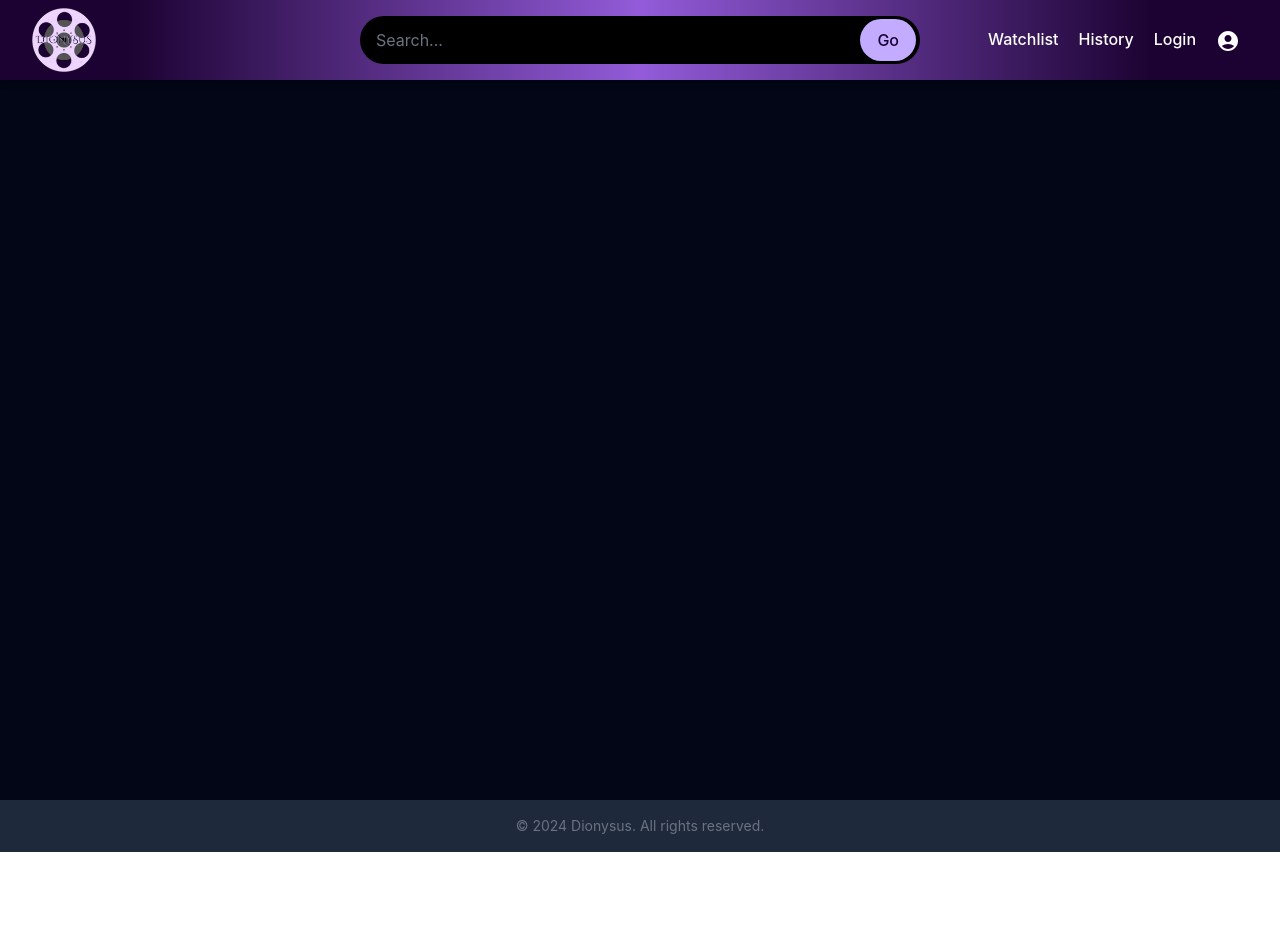
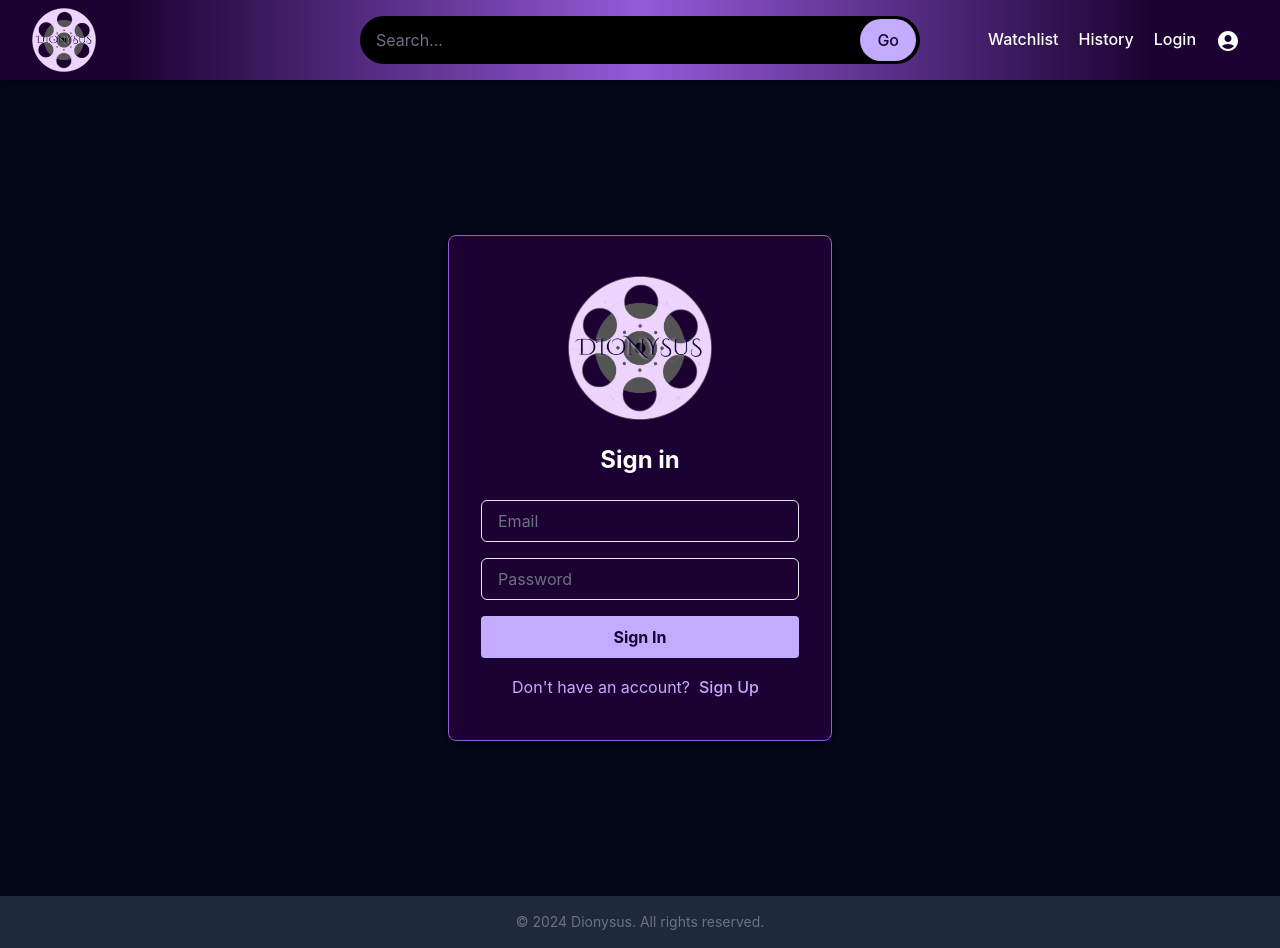
Before and after one commit to LycaonIndustries/Dionysus-Frontend, a React (Vite) app: page /auth/login in a window 1280 px wide. Before the commit the page ends 852 px from the top, so only its background shows below. Built offline with nearby package versions, Linux system fonts and the light colour scheme; a web font is replaced by a local one.

Commit message:
Added Login and signup

```diff
--- a/src/App.tsx
+++ b/src/App.tsx
@@ -11,6 +11,7 @@ import Header from "./layouts/Header";
 // Import page components for routing
 import History from "./pages/History";
 import Home from "./pages/Home";
+import { AuthForm } from "./pages/AuthForm";
 import Profile from "./pages/Profile";
 import WatchList from "./pages/WatchList";
 
@@ -34,6 +35,7 @@ const App: React.FC = () => {
           <Route path="/history" element={<History />} />
           {/* Route for the profile/account page */}
           <Route path="/account" element={<Profile />} />
+          <Route path="/auth/login" element={<AuthForm />} />
         </Routes>
       </Body>
       {/* Render the Footer component */}
--- a/src/components/Search.tsx
+++ b/src/components/Search.tsx
@@ -48,7 +48,7 @@ const SearchBar: React.FC = () => {
           <span id="defaultSearchText" className="hidden md:block">
             Go
           </span>
-          <span className="md:hidden flex items-center justify-center w-1 h-5  bg-transparent text-brand-dark text-white">
+          <span className="md:hidden flex items-center justify-center w-1 h-5  bg-transparent text-brand-dark">
             <SearchIcon />
           </span>
         </button>
--- /dev/null
+++ b/src/pages/AuthForm.tsx
@@ -0,0 +1,127 @@
+import React, { useState } from "react";
+import logo from "../assets/img/dionysus-logo-transparent.png";
+import { LoginFormData, SignupFormData } from "../interfaces/General";
+
+export const AuthForm: React.FC = () => {
+  const [isLoginMode, setIsLoginMode] = useState(true);
+  const [loginFormData, setLoginFormData] = useState<LoginFormData>({
+    email: "",
+    password: "",
+  });
+  const [signupFormData, setSignupFormData] = useState<SignupFormData>({
+    email: "",
+    password: "",
+    confirmPassword: "",
+    username: "",
+  });
+
+  const handleLoginChange = (event: React.ChangeEvent<HTMLInputElement>) => {
+    setLoginFormData({
+      ...loginFormData,
+      [event.target.name]: event.target.value,
+    });
+  };
+
+  const handleSignupChange = (event: React.ChangeEvent<HTMLInputElement>) => {
+    setSignupFormData({
+      ...signupFormData,
+      [event.target.name]: event.target.value,
+    });
+  };
+
+  const handleSubmit = async (event: React.FormEvent<HTMLFormElement>) => {
+    event.preventDefault();
+
+    if (isLoginMode) {
+      // Handle login logic here
+      console.log("Login submitted:", loginFormData);
+    } else {
+      // Handle signup logic here
+      console.log("Signup submitted:", signupFormData);
+    }
+  };
+
+  return (
+    <div className="h-screen flex items-center justify-center">
+      <div className="bg-brand-dark text-white shadow-md border border-brand rounded-lg w-96 px-8 py-10 mb-4">
+        {/* Logo */}
+        <div className="flex justify-center mb-6">
+          <img src={logo} alt="Dionysus Logo" className="w-36 h-auto" />
+        </div>
+
+        <h2 className="text-center text-2xl font-bold mb-6">
+          {isLoginMode ? "Sign in" : "Sign up"}
+        </h2>
+
+        <form onSubmit={handleSubmit} className="flex flex-col space-y-4">
+          <input
+            type="email"
+            name="email"
+            spellCheck="false"
+            placeholder="Email"
+            className="bg-transparent text-gray-200 placeholder-gray-500 outline-none px-4 py-2 border rounded-md focus:border-brand-light"
+            value={isLoginMode ? loginFormData.email : signupFormData.email}
+            onChange={isLoginMode ? handleLoginChange : handleSignupChange}
+          />
+
+          {!isLoginMode && ( // Conditionally render confirm password field
+            <input
+              name="username"
+              spellCheck="false"
+              className="bg-transparent text-gray-200 placeholder-gray-500 outline-none px-4 py-2 border rounded-md focus:border-brand-light"
+              placeholder="Username"
+              value={signupFormData.username}
+              onChange={handleSignupChange}
+            />
+          )}
+
+          <input
+            type="password"
+            name="password"
+            spellCheck="false"
+            className="bg-transparent text-gray-200 placeholder-gray-500 outline-none px-4 py-2 border rounded-md focus:border-brand-light"
+            placeholder="Password"
+            value={
+              isLoginMode ? loginFormData.password : signupFormData.password
+            }
+            onChange={isLoginMode ? handleLoginChange : handleSignupChange}
+          />
+
+          {!isLoginMode && ( // Conditionally render confirm password field
+            <input
+              type="password"
+              name="confirmPassword"
+              spellCheck="false"
+              className="bg-transparent text-gray-200 placeholder-gray-500 outline-none px-4 py-2 border rounded-md focus:border-brand-light"
+              placeholder="Confirm Password"
+              value={signupFormData.confirmPassword}
+              onChange={handleSignupChange}
+            />
+          )}
+
+          <button
+            type="submit"
+            className="bg-brand-light hover:bg-brand text-brand-dark font-bold py-2 px-4 rounded focus:outline-none focus:shadow-outline"
+          >
+            {isLoginMode ? "Sign In" : "Sign Up"}
+          </button>
+
+          <div className="text-center mt-4 text-brand-light">
+            {isLoginMode ? (
+              <> Don't have an account?</>
+            ) : (
+              <> Already Have An Account ? </>
+            )}
+            <button
+              type="button"
+              onClick={() => setIsLoginMode(!isLoginMode)}
+              className="text-brand-light bg-transparent py-0 px-2 hover:underline"
+            >
+              {isLoginMode ? <> Sign Up </> : <>Sign In </>}
+            </button>
+          </div>
+        </form>
+      </div>
+    </div>
+  );
+};
```
Also changed, not shown: src/interfaces/General.tsx (+10 -0 lines).
